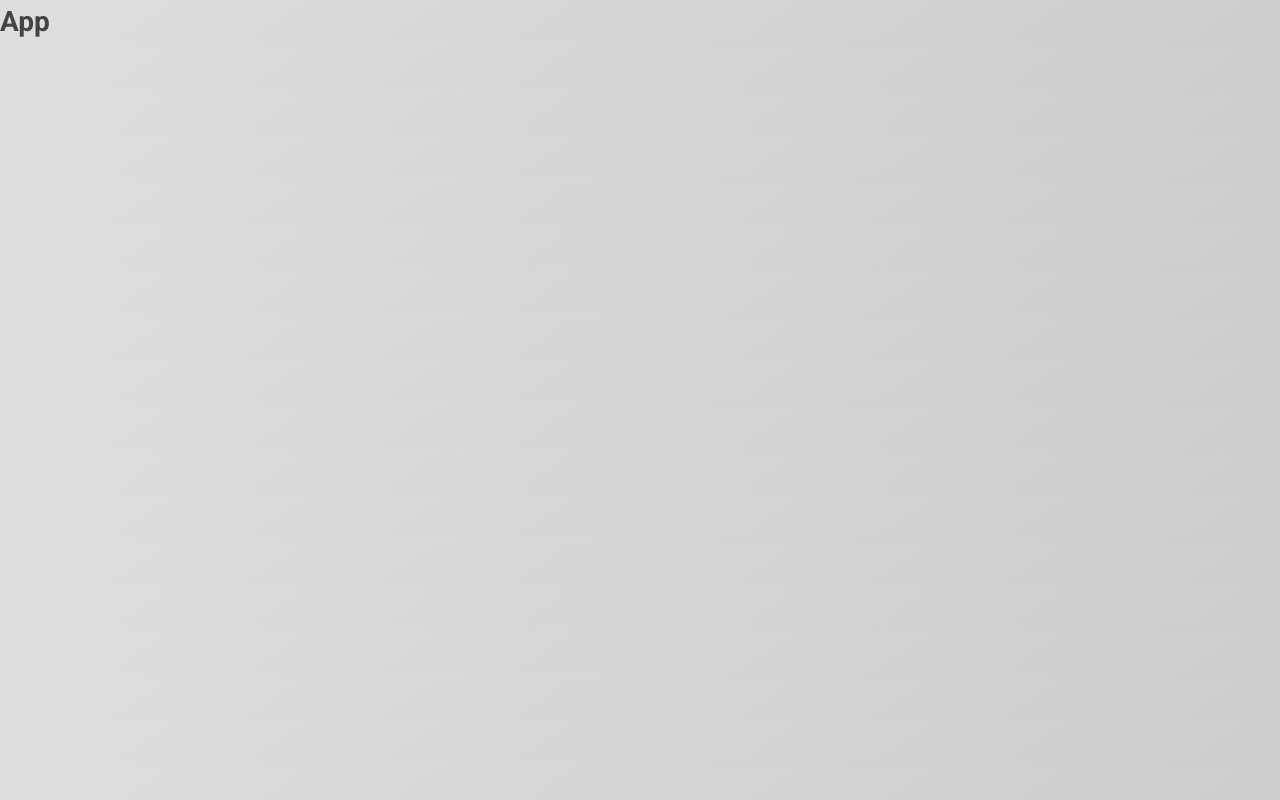
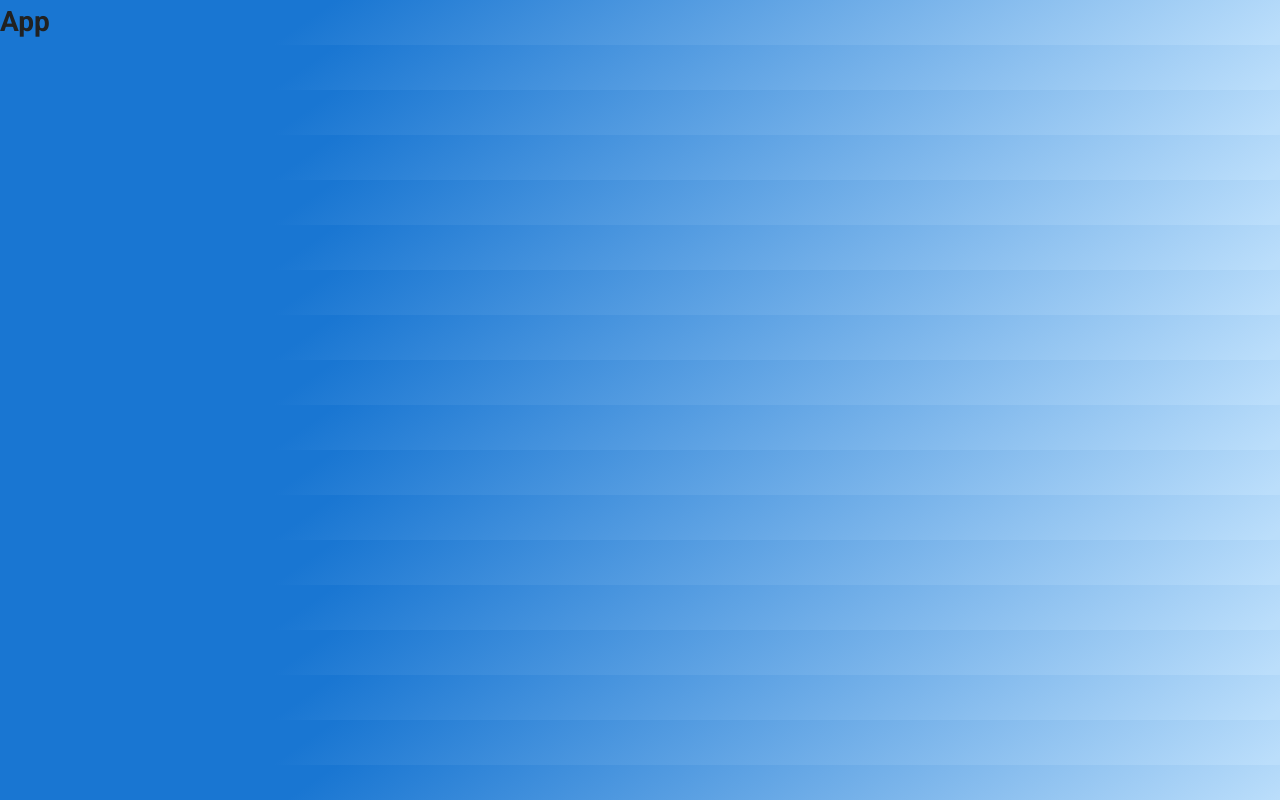
Before and after one commit to mourabraz/weather-app, a React (Create React App) app: page / in a window 1280 px wide. Built offline with nearby package versions, Linux system fonts and the light colour scheme.

Commit message:
use Colors Enums

```diff
--- a/src/styles/global.ts
+++ b/src/styles/global.ts
@@ -1,4 +1,5 @@
 import { createGlobalStyle } from 'styled-components';
+import { Colors } from './colors';
 
 export default createGlobalStyle`
 
@@ -20,8 +21,8 @@ html {
 }
 
 body {
-  background: #dedede;
-  background: linear-gradient(145deg, #dedede 3.25%, #ccc 99.18%);
+  background: ${Colors.primary};
+  background: linear-gradient(145deg, ${Colors.primaryDark} 25%, ${Colors.primaryLight} 99%);
   -webkit-font-smoothing: antialiased;
   -moz-osx-font-smoothing: grayscale;
 }
@@ -29,7 +30,7 @@ body {
 body, input, button {
   font: 1.4rem 'Roboto', sans-serif;
   line-height: 1.6;
-  color: #444;
+  color: ${Colors.primaryText};
 }
 
 h1, h2, h3, h4, h5, h6 {
```
